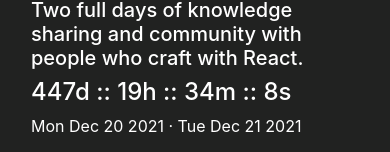
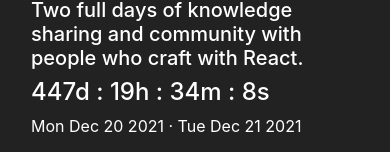
Before and after one commit to salimdellali/dummy-react-conf-website, a React (Create React App) app: page / in a window 390 px wide. Shown: the part 149-301 px from the top of the page. Built offline with nearby package versions, Linux system fonts and the light colour scheme; no server answers.

Commit message:
trying to fix the modal bug on mobile devices, edit README

```diff
--- a/public/index.html
+++ b/public/index.html
@@ -3,7 +3,11 @@
 	<head>
 		<meta charset="utf-8" />
 		<link rel="icon" href="%PUBLIC_URL%/favicon.ico" />
-    <meta name="viewport" content="width=device-width, initial-scale=1" />
+		<!-- <meta name="viewport" content="width=device-width, initial-scale=1" /> -->
+		<meta
+			name="viewport"
+			content="width=device-width, initial-scale=1, maximum-scale=1, user-scalable=no, shrink-to-fit=no"
+		/>
 		<meta name="theme-color" content="#000000" />
 		<meta
 			name="description"
--- a/src/components/Banner.js
+++ b/src/components/Banner.js
@@ -81,7 +81,7 @@
 				<h4>
 					{timerExpired
 						? 'HAPPENING NOW!'
-						: `${timerDays}d :: ${timerHours}h :: ${timerMinutes}m :: ${timerSeconds}s`}
+						: `${timerDays}d : ${timerHours}h : ${timerMinutes}m : ${timerSeconds}s`}
 				</h4>
 				<p>{conferenceDates.join(' · ')}</p>
 				<EmailRegister />
--- a/src/components/EmailRegister.js
+++ b/src/components/EmailRegister.js
@@ -102,7 +102,6 @@
 							setAlertRegister({
 								variant: 'success',
 								heading: `Attendee ${res.data.fullName} Added Successfully!`,
-								// body:'You can view you name among the other attendees in the Attendees Page, or you can submit a new registration.',
 							});
 							resetForm();
 							setEmail('');
```
Also changed, not shown: 1 other file (tests, documents, lock files or other folders). Lines whose indentation alone changed are shown as unchanged.
